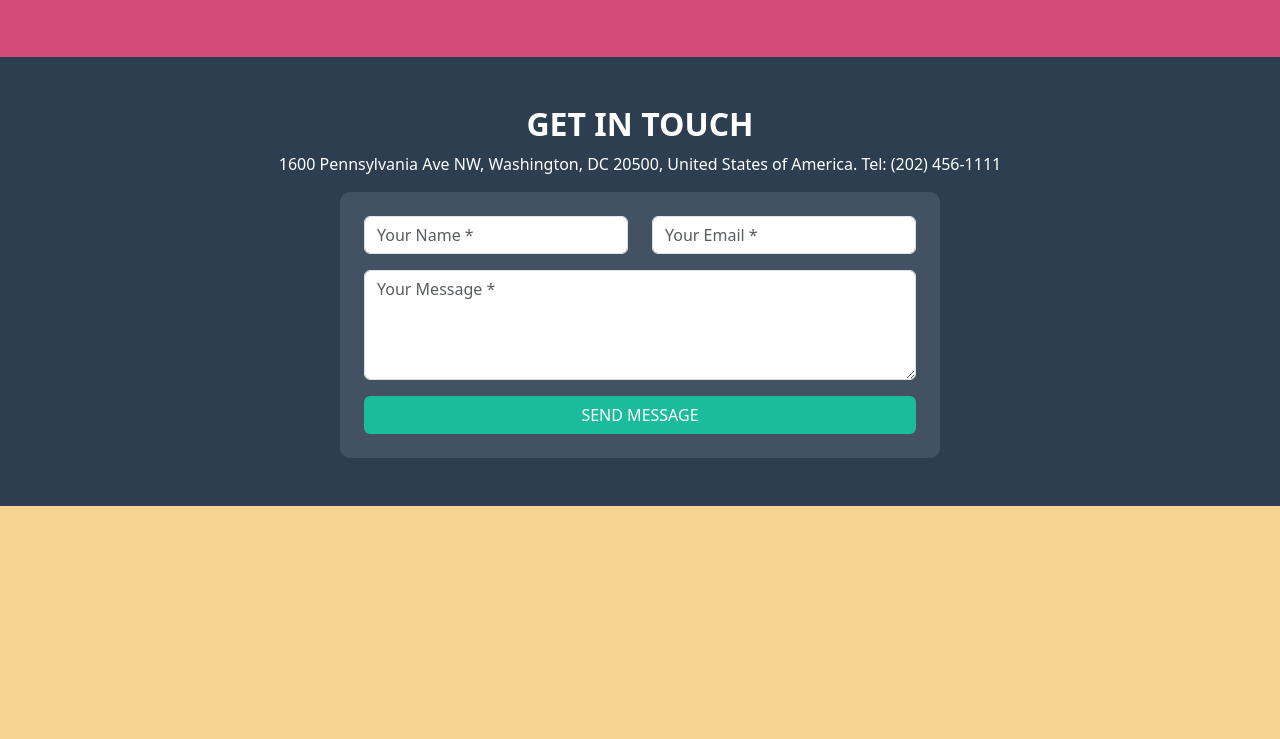
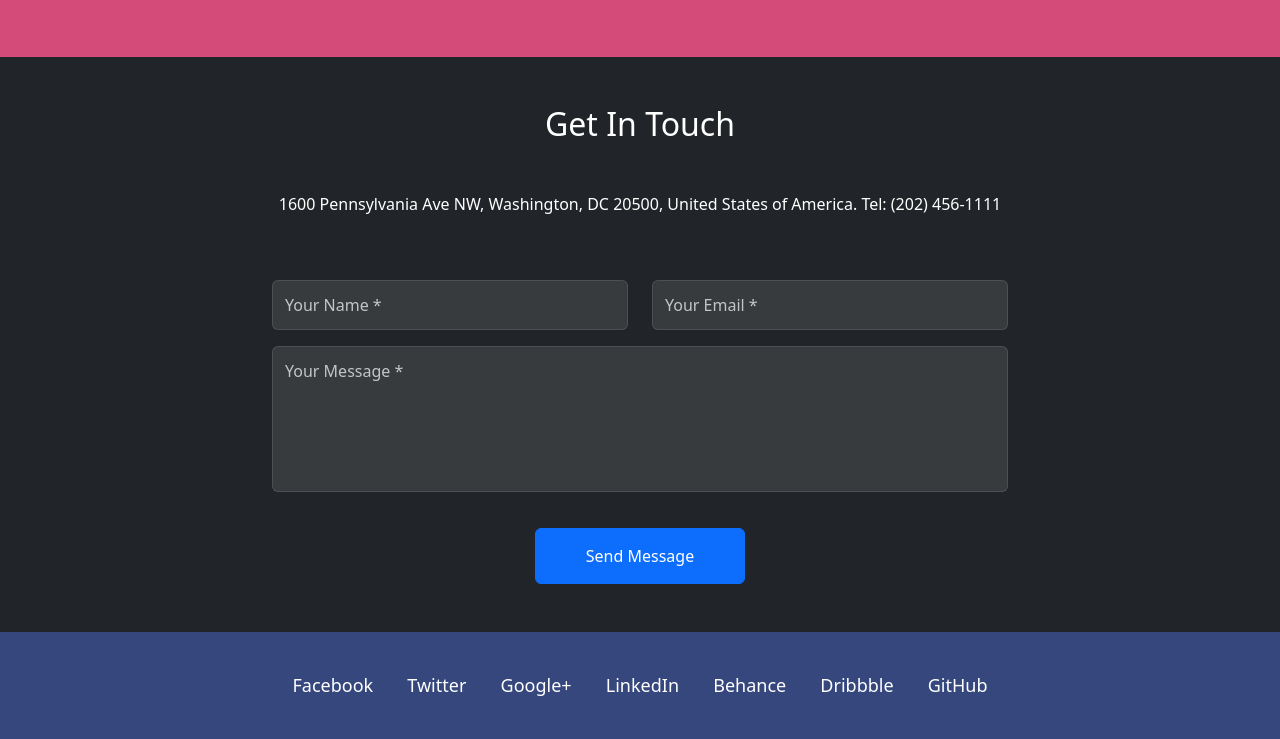
Before and after one commit to Nayem1004/25-03-2025, a plain HTML site: page index.html in a window 1280 px wide. Shown: the part 1372-2111 px from the top of the page. Before the commit the page ends 1878 px from the top, so only its background shows below. Drawn offline with nearby package versions, Linux system fonts and the light colour scheme.

Commit message:
contact section designed somthing change , when backgroun color and form boder etc

```diff
--- a/index.html
+++ b/index.html
@@ -8,6 +8,7 @@
     <link rel="stylesheet" href="style.css">
 </head>
 <body>
+    <!-- portfolio section -->
     <div class="container portfolio-container">
         <h2 class="fw-bold">OUR PORTFOLIO</h2>
         <p>Neque porro quisquam est, qui dolorem ipsum quia dolor sit amet consectetur, adipisci velit, sed quia non numquam</p>
@@ -43,7 +44,7 @@
         <button class="btn btn-primary load-more">LOAD MORE PROJECTS</button>
     </div>
 
-
+    <!-- about us or testimonial section -->
 <div class="testimonial-section">
     <h2 class="fw-bold">WHAT PEOPLE SAY ABOUT US</h2>
     <p>Our clients love us!</p>
@@ -87,11 +88,17 @@
 </div>
 
 <!-- Email section -->
-<div class="email-section py-5">
-    <h2 class="fw-bold">GET IN TOUCH</h2>
+<section id="contact" class="py-5 bg-dark text-white">
+    <div class="container">
+        <h2 class="text-center mb-5">Get In Touch</h2>
+        <div class="row justify-content-center">
+            <div class="col-md-8 text-center">
                 <p>1600 Pennsylvania Ave NW, Washington, DC 20500, United States of America. Tel: (202) 456-1111</p>
-    <div class="contact-form p-4">
-        <form>
+            </div>
+        </div>
+        <div class="row justify-content-center mt-5">
+            <div class="col-md-8">
+                <form class="contact-form">
                     <div class="row">
                         <div class="col-md-6 mb-3">
                             <input type="text" class="form-control" placeholder="Your Name *" required>
@@ -101,12 +108,28 @@
                         </div>
                     </div>
                     <div class="mb-3">
-                <textarea class="form-control" rows="4" placeholder="Your Message *" required></textarea>
+                        <textarea class="form-control" rows="5" placeholder="Your Message *" required></textarea>
                     </div>
-            <button type="submit" class="btn btn-custom w-100">SEND MESSAGE</button>
+                    <div class="text-center">
+                        <button type="submit" class="btn btn-primary">Send Message</button>
+                    </div>
                 </form>
             </div>
         </div>
+    </div>
+</section>
+<!-- footer -->
+<footer class="footer">
+    <div class="container">
+        <a href="#">Facebook</a>
+        <a href="#">Twitter</a>
+        <a href="#">Google+</a>
+        <a href="#">LinkedIn</a>
+        <a href="#">Behance</a>
+        <a href="#">Dribbble</a>
+        <a href="#">GitHub</a>
+    </div>
+</footer>
 
 
     <script src="https://cdn.jsdelivr.net/npm/bootstrap@5.3.0/dist/js/bootstrap.bundle.min.js"></script>
--- a/style.css
+++ b/style.css
@@ -41,19 +41,44 @@ body {
     color: #fddc9b;
 }
 /* email section */
- .email-section{
-    background-color: #2c3e50;
+.contact-form .form-control {
+    background-color: rgba(255, 255, 255, 0.1);
+    border: 1px solid rgba(255, 255, 255, 0.2);
     color: white;
+    padding: 12px;
+}
+.contact-form .form-control::placeholder {
+    color: rgba(255, 255, 255, 0.7);
+}
+
+.contact-form .form-control:focus {
+    background-color: rgba(255, 255, 255, 0.15);
+    border-color: rgba(255, 255, 255, 0.3);
+    color: white;
+    box-shadow: none;
+}
+
+.contact-form textarea.form-control {
+    resize: none;
+}
+
+.contact-form .btn-primary {
+    margin-top: 20px;
+    padding: 15px 50px;
+}
+/* footer */
+.footer {
+    background-color: #35477d;
+    padding: 40px 0;
     text-align: center;
- }
-.contact-form {
-    max-width: 600px;
-    margin: auto;
-    background: rgba(255, 255, 255, 0.1);
-    padding: 20px;
-    border-radius: 10px;
 }
-.btn-custom {
-    background-color: #1abc9c;
+.footer a {
     color: white;
+    margin: 0 15px;
+    text-decoration: none;
+    font-size: 18px;
+    font-weight: 500;
 }
+.footer a:hover {
+    text-decoration: ;
+}
```
Lines whose indentation alone changed are shown as unchanged.
